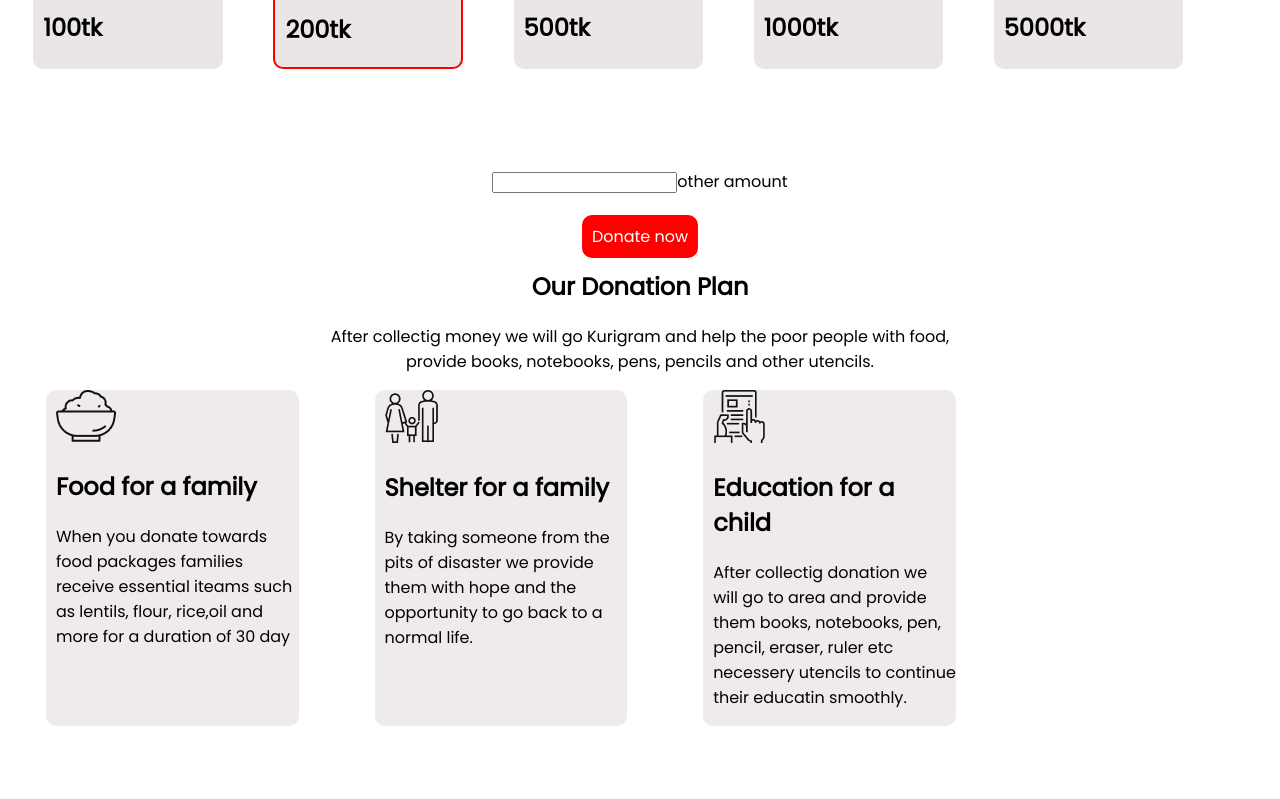
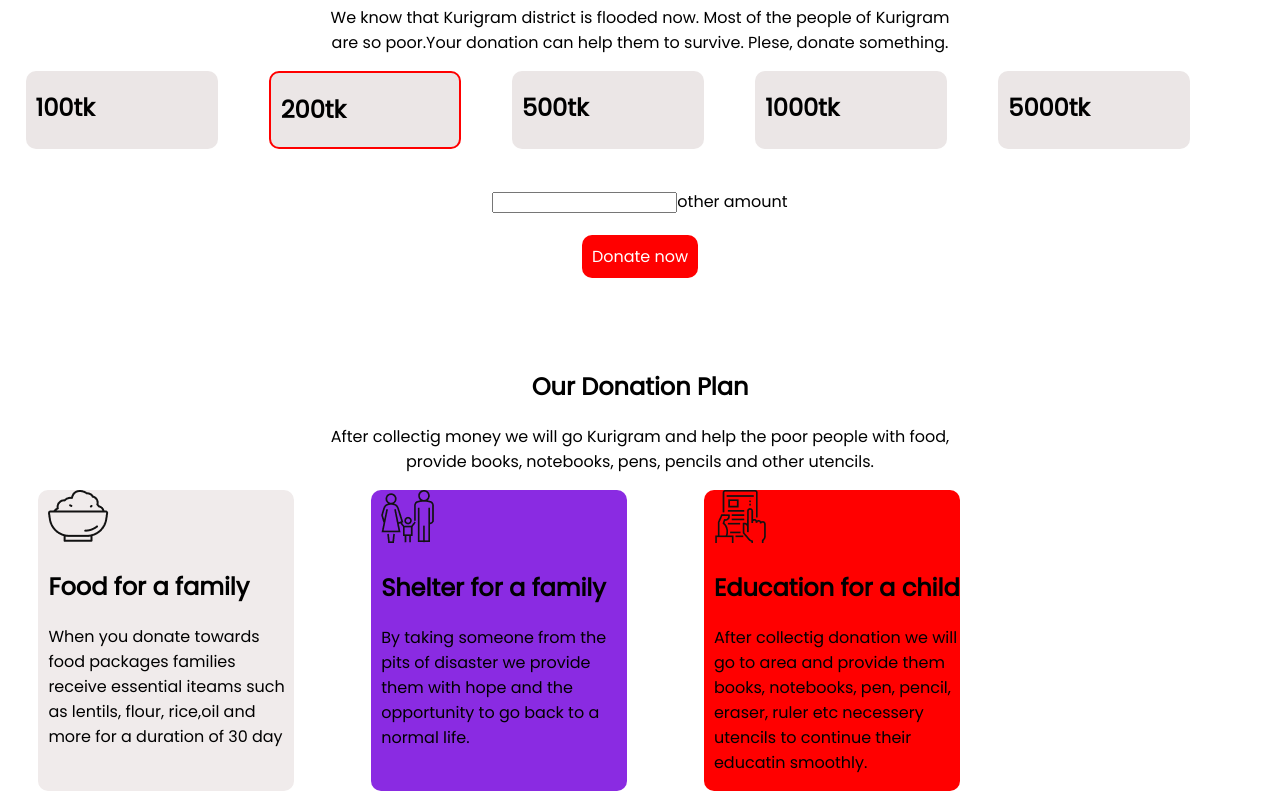
Before and after one commit to programer-akram/Donate-Today, a plain HTML site: page index.html in a window 1280 px wide. Shown: the part 824-1623 px from the top of the page. Drawn offline with Linux system fonts and the light colour scheme.

Commit message:
finished

```diff
--- a/index.html
+++ b/index.html
@@ -27,13 +27,13 @@
         </div>
     </div></section>
 
-    <section class="2">
+    <section class="2 top">
         <div class="align">
             <h1>Donate Today</h1>
             <p>We know that Kurigram district is flooded now. Most of the people of Kurigram <br> are so poor.Your donation can help them to
             survive. Plese, donate something.</p>
         </div>
-        <div class="display">
+        <div class="display-2">
         <div class="amount">
             <h2>100tk</h2>
         </div>
@@ -57,26 +57,26 @@
        </section>
 
        <section class=" 3 plan ">
-       <div class="align">
+       <div class="align top">
         <h1>Our Donation Plan</h1>
         <p>After collectig money we will go Kurigram and help the poor people with food, <br> provide books, notebooks, pens, pencils and other utencils.</p>
        </div>
 
 
        <div class="display ">
-        <div class="decoration">
+        <div id="food" class="decoration">
             <img src="icons/food.png" alt="">
             <h1>Food for a family</h1>
             <p>When you donate towards food packages families receive essential iteams such as lentils, flour, rice,oil and more
             for a duration of 30 day</p>
         </div>
-        <div class="decoration">
+        <div id="shelter" class="decoration">
             <img src="icons/shelter.png" alt="">
             <h1>Shelter for a family</h1>
             <p>By taking someone from the pits of disaster we provide them with hope and the opportunity to go back to a normal life.
             </p>
         </div>
-        <div class="decoration">
+        <div id="edu" class="decoration">
             <img src="icons/Frame-1.png" alt="">
             <h1>Education for a child</h1>
             <p>After collectig donation we will go to area and provide them books, notebooks, pen, pencil, eraser, ruler etc necessery utencils to continue their educatin smoothly.
--- a/style.css
+++ b/style.css
@@ -1,6 +1,7 @@
 body{
-    font-family: 'Poppins',
-sans-serif;}
+    font-family: 'Poppins',sans-serif;
+    margin: 0;
+    }
 
  .container {
      position: relative;
@@ -26,6 +27,13 @@ sans-serif;}
  .align{
     text-align: center;
  }
+
+
+ .display-2{
+    display: flex;
+    margin-bottom: 40px;
+ }
+
 .display{
     display: flex;
     margin-bottom: 100px;
@@ -47,8 +55,13 @@ sans-serif;}
 input{
     text-align: center;
 }
+
+.top {
+    margin-top: 100px;
+}
+
 .bottom{
-    margin-top: 10px;
+
     margin-bottom: 30px;
 }
 
@@ -60,7 +73,7 @@ input{
         padding-left: 10px;
         border-radius: 10px;
         box-sizing:border-box;
-        background-color: rgb(240, 235, 235);
+
 }
 
 a {
@@ -73,6 +86,18 @@ a {
 
 
  }
+
+#food{
+    background-color: rgb(240, 235, 235);
+}
+
+#shelter{
+    background-color: blueviolet;
+}
+
+#edu{
+    background-color: red;
+}
 
 .half-width {
     width: 50%;
```
